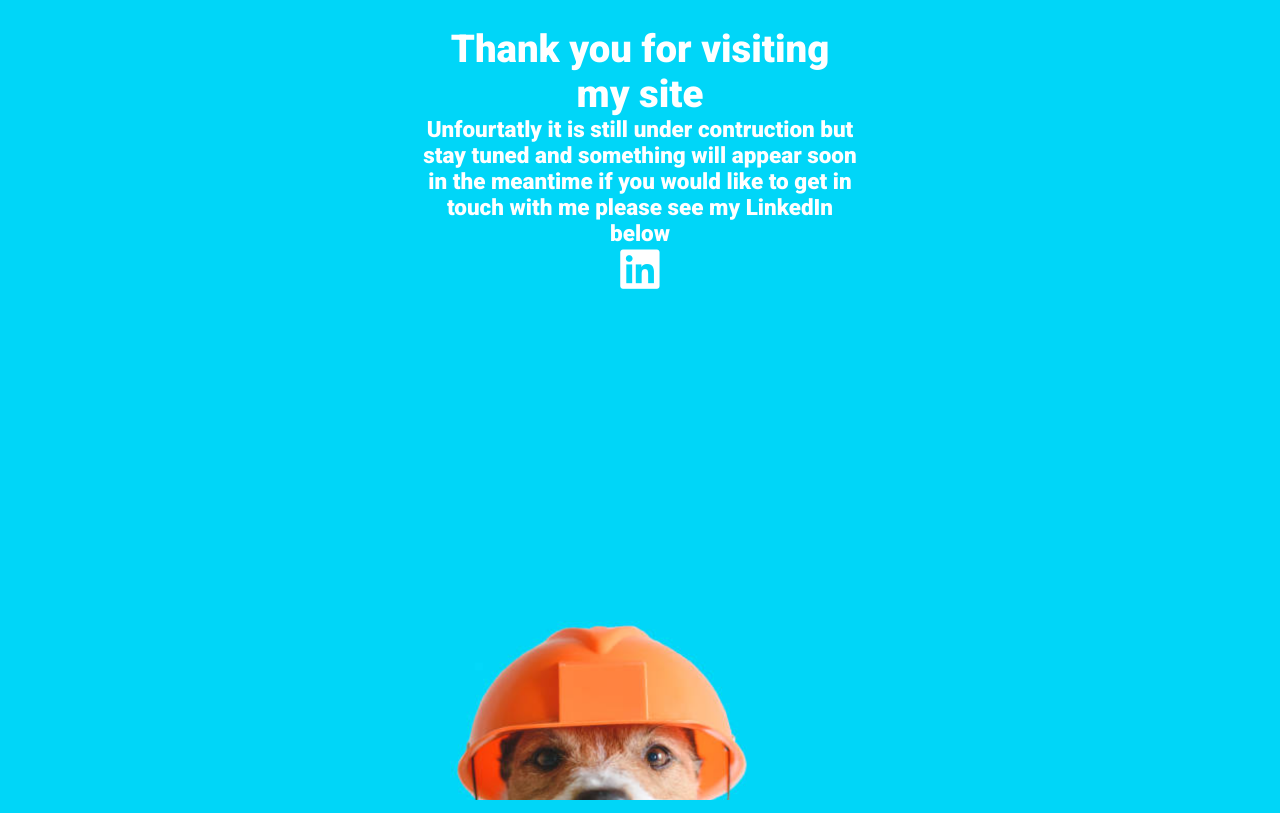
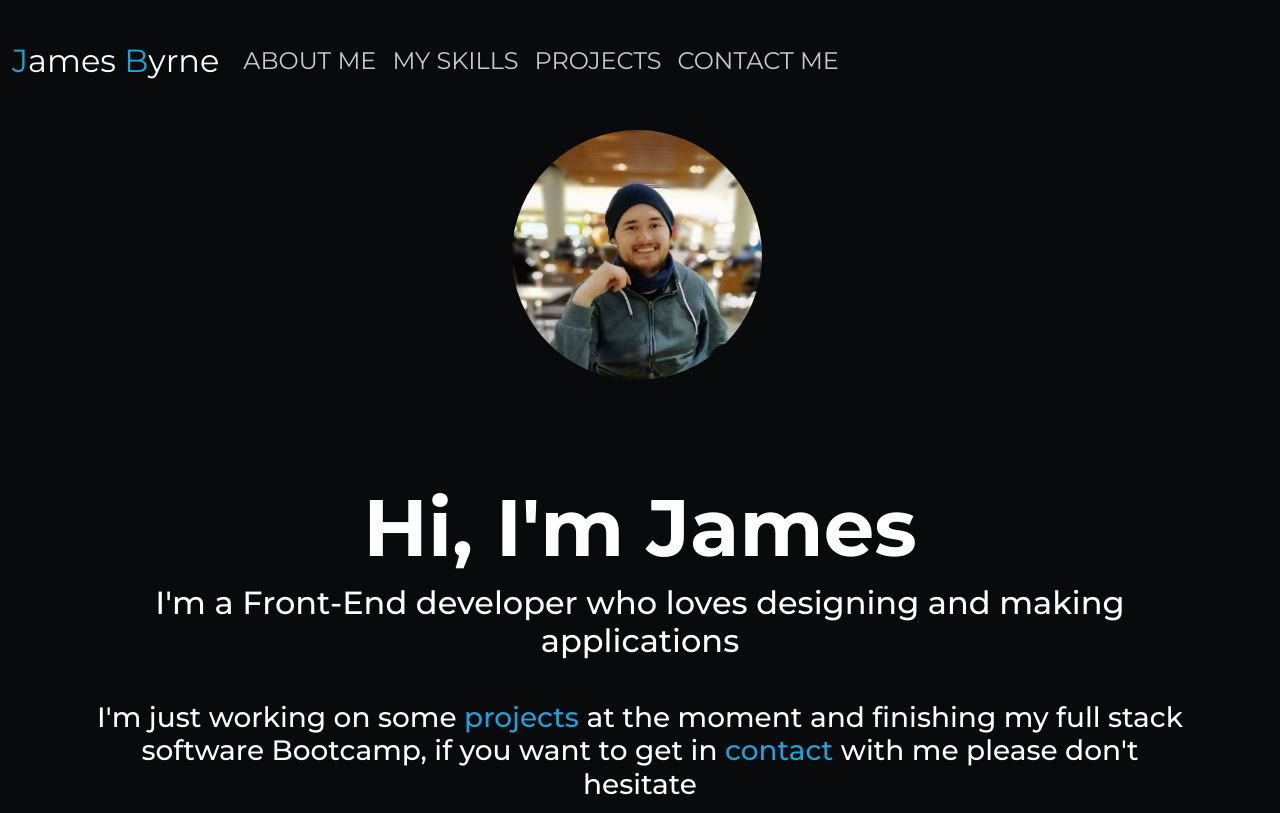
Before and after one commit to JamesB94/mypersonalPortfolioSite, a website: page index.html in a window 1280 px wide. Shown: the top 813 px of the page. Drawn offline with nearby package versions, Linux system fonts and the light colour scheme.

Commit message:
start of personal page

```diff
--- a/index.css
+++ b/index.css
@@ -1,50 +1,130 @@
-* {
+body {
     margin: 0%;
-    font-family: 'Roboto', sans-serif;
-    background-color: #00d6f8;
+    font-family: 'Montserrat', sans-serif;
+    background-color: #090a0b;
 }
 
-.container {
-    /* border: 1px solid black; */
-    height: 100%;
-    position: fixed;
-    margin-top: 2%;
-    margin-right: 33%;
-    margin-left: 33%;
+/* NAV BAR CSS STARTS HERE*/
 
-}
-.fullPage {
-    background-color: #00d6f8;
-     /* border: 1px solid black;  */
-    width: 100%;
+.navbar {
+    --bs-navbar-color: white;
+    --bs-navbar-brand-hover-color: white;
+    padding-top: 2em;
+    /* margin-left: 1em; */
+    background-color: #090a0b;
 }
 
-.dogImage {
+.navbar-brand {
+    font-size: xx-large;
+    color: #ffffff;
+}
+
+.nav-link {
+    color: #c9c9c9;
+}
+
+.nav-link:hover {
+    text-decoration: underline;
+}
+
+.navbar-nav {
+    font-size: x-large;
+    --bs-nav-link-hover-color: #c9c9c9;
+}
+
+/* .navbar-toggler-icon {
+    border-color: rgb(255,102,203);
+} */
+
+/* NAV BAR CSS ENDS HERE*/
+
+
+/* landing page css starts here*/
+
+.container {
+    /* border: 2px solid yellow; */
+    margin-top: 2rem;
+    /* margin-top: 50px; */
+}
+
+.introContainer{
+    /* border: 1px solid red; */
+    margin-top: 100px;
+}
+
+.col-sm {
+    /* border: 1px dotted white; */
+}
+
+.roundedImage {
+    height: 250px;
+    width: 250px;
+    border-radius: 50%;
     justify-content: center;
-    position: fixed;
-    bottom: 0;
+    margin-left: 50px;
+}
 
+.introduction{
+    text-align: center;
+}
+
+.introduction h1 {
+    color: white;
+     font-weight: 700;
+   /* font-size: 30px; */
 
 }
 
-.dogImage img {
-    /* border: 1px solid black; */
-    justify-content: center;
-    position: fixed;
-    bottom: 0;
-    height: 200px;
+.introductionText{
+    color: white;
+    text-align: center;
+    font-size: 2.2rem;
 }
 
-.textBox {
-    /* color: #ff8340; */
+.introductionTextfollowup {
+    text-align: center;
     color: white;
-    font-size: larger;
-    text-align: center;
-    /* border: 1px solid black; */
-
-    /* display: flex; */
+    /* border: 1px solid red; */
+    padding-top: 2rem;
 }
 
-.textBox a{
-    color: inherit;
+.introductionTextfollowup a {
+    text-decoration: none;
+    color: #23a0d8 ;
 }
+
+/* landing page css ends here*/
+
+/* ABOUT ME css starts here*/
+
+.aboutMeContainer {
+    border: 2px solid red;
+    margin-top: 200px;
+    background-color: #191b1f;
+    padding-bottom: 50px;
+    height: 100vh;
+}
+
+.aboutMeHeader {
+    border: 1px solid white;
+    text-align: center;
+    color: white;
+    padding-bottom: 30px;
+}
+
+.podiumImage {
+    border: 1px dotted red;
+    width: 400px;
+    height: 400px;
+    margin-top: 100px;
+}
+
+.aboutMeText {
+    border: 1px solid white;
+    color: white;
+    margin-left: 50px;
+    margin-top: 20px;
+
+}
+
+/* ABOUT ME css Ends here*/
--- a/index.html
+++ b/index.html
@@ -4,8 +4,15 @@
       src="https://kit.fontawesome.com/6f98f767cc.js"
       crossorigin="anonymous"
     ></script>
-    <link rel="preconnect" href="https://fonts.googleapis.com" />
-    <link rel="preconnect" href="https://fonts.gstatic.com" crossorigin />
+
+    <link rel="icon" href="/monogram.png">
+    <!--google fonts starts here-->
+    <link rel="preconnect" href="https://fonts.googleapis.com">
+    <link rel="preconnect" href="https://fonts.gstatic.com" crossorigin>
+    <link href="https://fonts.googleapis.com/css2?family=Montserrat:wght@400;500;700&display=swap" rel="stylesheet">
+    <!--google fonts ends here-->
+    <link href="https://cdn.jsdelivr.net/npm/bootstrap@5.2.2/dist/css/bootstrap.min.css" rel="stylesheet" integrity="sha384-Zenh87qX5JnK2Jl0vWa8Ck2rdkQ2Bzep5IDxbcnCeuOxjzrPF/et3URy9Bv1WTRi" crossorigin="anonymous">
+    <script src="https://cdn.jsdelivr.net/npm/bootstrap@5.2.2/dist/js/bootstrap.bundle.min.js" integrity="sha384-OERcA2EqjJCMA+/3y+gxIOqMEjwtxJY7qPCqsdltbNJuaOe923+mo//f6V8Qbsw3" crossorigin="anonymous"></script>
     <link
       href="https://fonts.googleapis.com/css2?family=Roboto:wght@500;900&display=swap"
       rel="stylesheet"
@@ -17,41 +24,95 @@
     <link rel="stylesheet" href="index.css" />
   </head>
   <body>
+    <!--Start of the nav bar-->
+
+    <nav class="navbar navbar-expand-lg">
+      <div class="container-fluid">
+        <a class="navbar-brand" href="#"><span style="color: #23a0d8">J</span>ames <span style="color: #23a0d8">B</span>yrne</a>
+        <button class="navbar-toggler" type="button" data-bs-toggle="collapse" data-bs-target="#navbarNav" aria-controls="navbarNav" aria-expanded="false" aria-label="Toggle navigation">
+          <span class="navbar-toggler-icon">
+            <i class="fa-solid fa-bars"></i>
+          </span>
+        </button>
+        <div class="collapse navbar-collapse" id="navbarNav">
+          <ul class="navbar-nav">
+            <li class="nav-item">
+              <a class="nav-link"  href="#">ABOUT ME</a>
+            </li>
+            <li class="nav-item">
+              <a class="nav-link" href="#">MY SKILLS</a>
+            </li>
+            <li class="nav-item">
+              <a class="nav-link" href="#">PROJECTS</a>
+            </li>
+            <li class="nav-item">
+              <a class="nav-link" href="#">CONTACT ME</a>
+            </li>
+          </ul>
+        </div>
+      </div>
+    </nav>
+
+    <!--End of the nav bar-->
+
+    <!--landing page starts here-->
     <div class="container">
-      <div class="fullPage">
-        <div class="textBox">
-          <h1>Thank you for visiting my site</h1>
-          <h3>
-            Unfourtatly it is still under contruction but stay tuned and
-            something will appear soon
-          </h3>
-          <h3>
-            in the meantime if you would like to get in touch with me please see
-            my LinkedIn below
-          </h3>
-          <br />
-          <h3 className="linkedInLogo">
-            <a
-              href="https://www.linkedin.com/in/jamescbyrne94/"
-              target="_blank"
-            >
-              <i class="fa-brands fa-linkedin fa-2xl"></i>
-            </a>
-          </h3>
-          <div class="dogImage">
-            <img
-            src="./doginHardHat.png"
-            alt="dog in hardhat"
-          />
-           <!-- <img
-            src="https://media.istockphoto.com/id/1156337636/photo/safety-construction-diy-concept-cute-dog-in-hard-hat-on-color-background.jpg?s=612x612&w=0&k=20&c=GGntp_AWhDwmhC6qr4HUHqeE98bP-ZxAs4Z2NhMBn-8="
-            alt="dog in hardhat"
-          /> -->
-
+      <div class="row">
+        <div class="col-sm">
+          <!--blankSpace-->
+        </div>
+        <div class="col-sm">
+          <div class="landingImage">
+            <img src="./me.jpg" class="roundedImage" alt="...">
           </div>
+        </div>
+        <div class="col-sm">
+          <!--blankSpace-->
         </div>
       </div>
     </div>
+
+    <div class="container introContainer">
+      <div class="row">
+        <div class="introduction">
+          <h1 class="display-1">Hi, I'm James </h1>
+        </div>
+
+      </div>
+      <div class="row">
+        <div class="introductionText">
+          <h2>I'm a Front-End developer who loves designing and making applications </h2>
+        </div>
+      </div>
+
+      <div class="row">
+        <div class="introductionTextfollowup">
+          <h3>I'm just working on some <a href="#">projects</a> at the moment and finishing my full stack software Bootcamp, if you want to get in <a href="#">contact</a> with me please don't hesitate </h3>
+        </div>
+      </div>
+    </div>
+
+    <!--landing page ends here-->
+
+    <!--About me section starts here-->
+    <div class="container-fluid aboutMeContainer">
+      <div class="container aboutMeHeader">
+        <h1>ABOUT ME</h1>
+      </div>
+      <div class="row">
+        <div class="col-4 podiumImage">
+          <img src="./me_podium.jpg" class="img-thumbnail" alt="me speaking at a podium">
+        </div>
+        <div class="col-8 aboutMeText">
+          <h1>A little about me :</h1>
+           <p>I'm fairly new to the industry but have been a fan for years. I decided to take the plunge and jump into the indusrty as its what i spent most of my time thinking about. Here are some facts about me to give you a better idea of who i am: </p>
+        </div>
+      </div>
+
+    </div>
+
+    <!--About me section Ends here-->
+
     <script src="index.js"></script>
   </body>
 </html>
--- /dev/null
+++ b/sass/main.scss
@@ -0,0 +1,4 @@
+--#{$prefix}navbar-color: #{:-moz-only-whitespace};
+
+
+@import '../node_modules/bootstrap/scss/bootstrap'
```
Also changed, not shown: package.json (added, +22 -0 lines), me in snow.jpg (added), me.jpg (added), me_podium.jpg (added), monogram.png (added), monogram2.jpeg (added), 1 other file.
